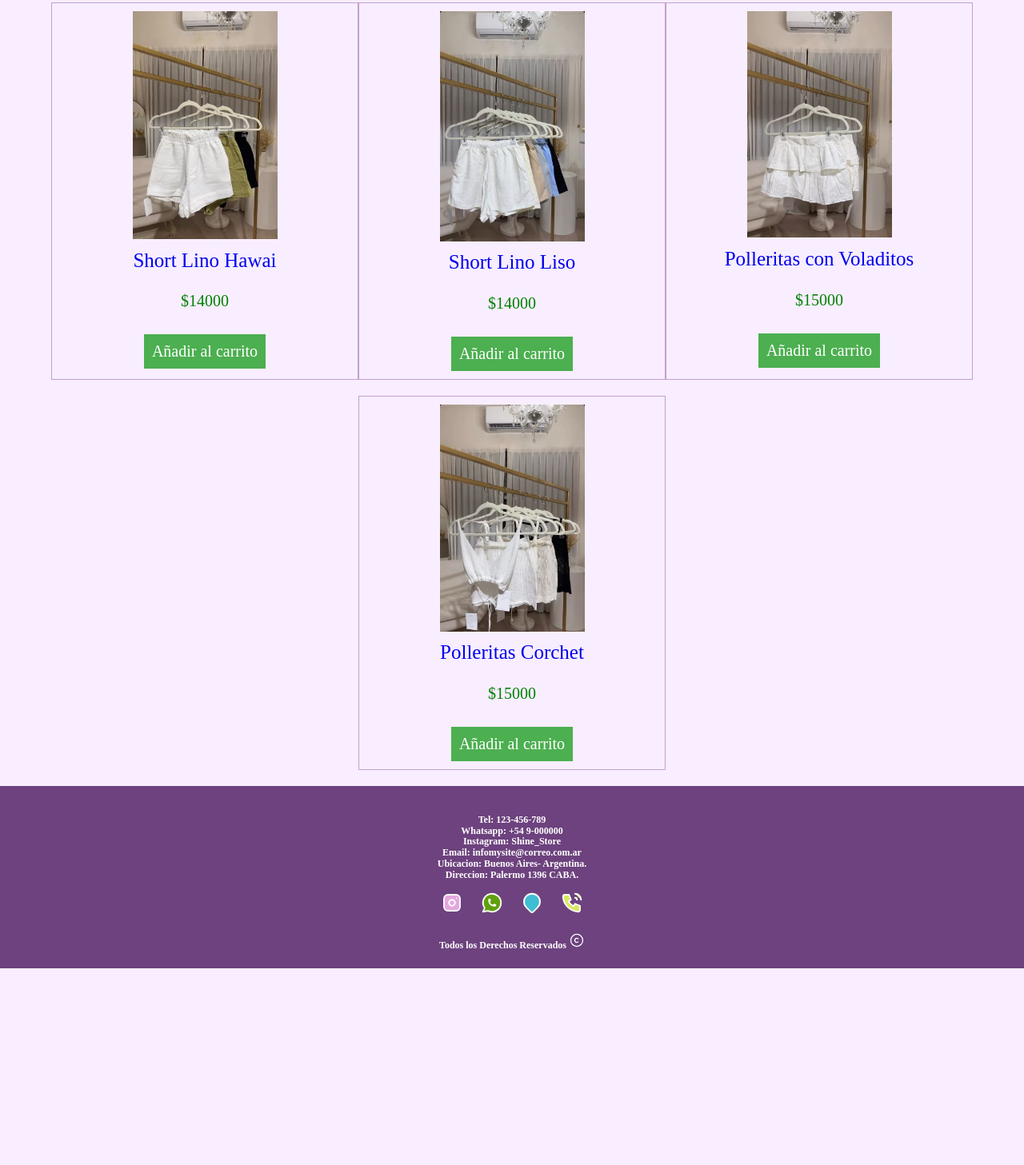
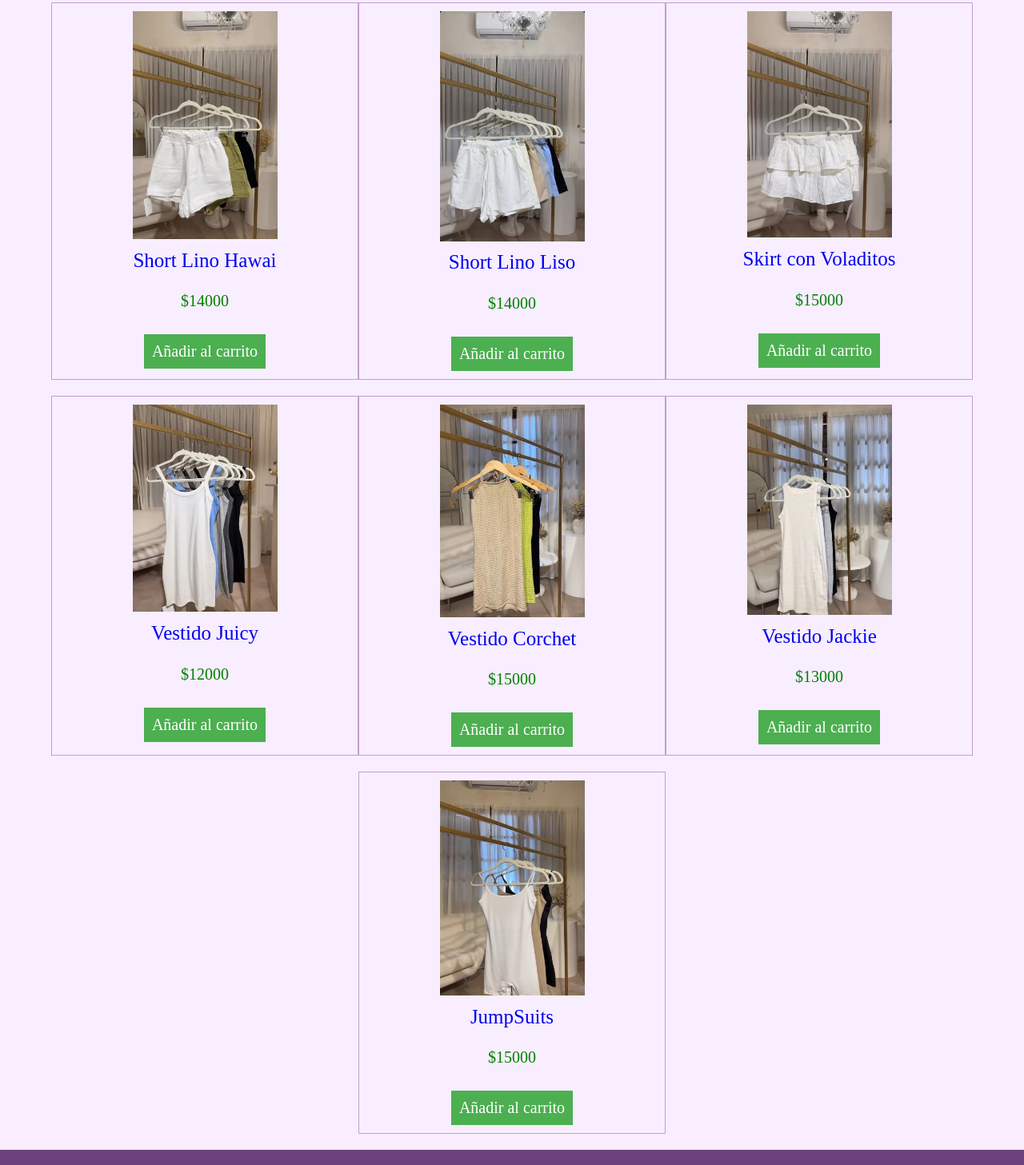
Before and after one commit to DevSabrinaGitHub/SALES-WEBSITE, a plain HTML site: page tienda.html in a window 1280 px wide. Shown: the part 1015-2472 px from the top of the page at 80% size. Before the commit the page ends 2226 px from the top, so only its background shows below. Drawn offline with Linux system fonts and the light colour scheme.

Commit message:
Add files via upload

```diff
--- a/tienda.html
+++ b/tienda.html
@@ -31,13 +31,13 @@
                     <a href= "tienda.html">
                         <img class ="producto_imagen" src="p3.jpg" alt ="remera basic">
                     <p class = "producto_nombre">Remeras de Algodon Basicas</p>
-                    <p class= "producto_precio"> $12000</P>
+                    <p class= "producto_precio"> $13000</P>
                 <!-- AÑADIR OPCIONES -->
 
                 <button class="boton-carrito">Añadir al carrito</button>
             </a>
         </div>
-
+            <!-- CARRITO PRODUCTOS-->
                 <div class =" producto">
                     <a href= "tienda.html">
                         <img class ="producto_imagen" src="p7.jpg" alt ="remera basic">
@@ -78,21 +78,46 @@
                 <div class =" producto">
                     <a href= "tienda.html">
                         <img class ="producto_imagen" src="p8.jpg" alt ="faldita con volados">
-                    <p class = "producto_nombre">Polleritas con Voladitos </p>
+                    <p class = "producto_nombre"> Skirt con Voladitos </p>
                     <p class= "producto_precio"> $15000</P>
                         <button class="boton-carrito">Añadir al carrito</button>
             </a>
         </div>
 
 
-                <div class ="producto">
+        <div class ="producto">
                     <a href= "tienda.html">
-                        <img class ="producto_imagen" src="p2.jpg" alt ="faldita corchet">
-                    <p class = "producto_nombre">Polleritas Corchet</p>
-                    <p class= "producto_precio"> $15000</P>
+                        <img class ="producto_imagen" src="p9.jpg" alt ="juicy dress">
+                    <p class = "producto_nombre">Vestido Juicy</p>
+                    <p class= "producto_precio"> $12000</P>
                         <button class="boton-carrito"> Añadir al carrito </button>
             </a>
         </div>
+            <div class ="producto">
+                <a href= "tienda.html">
+                    <img class ="producto_imagen" src="p10.jpg" alt ="corchet dress">
+                <p class = "producto_nombre">Vestido Corchet</p>
+                <p class= "producto_precio"> $15000</P>
+                    <button class="boton-carrito"> Añadir al carrito </button>
+        </a>
+    </div>
+            <div class ="producto">
+                <a href= "tienda.html">
+                    <img class ="producto_imagen" src="p11.jpg" alt ="jackie dress">
+                <p class = "producto_nombre">Vestido Jackie</p>
+                <p class= "producto_precio"> $13000</P>
+                    <button class="boton-carrito"> Añadir al carrito </button>
+            </a>
+            </div>
+            <div class ="producto">
+                <a href= "tienda.html">
+                    <img class ="producto_imagen" src="p12.jpg" alt ="enteritos basic">
+                <p class = "producto_nombre">JumpSuits </p>
+                <p class= "producto_precio"> $15000</P>
+                    <button class="boton-carrito"> Añadir al carrito </button>
+            </a>
+            </div>
+
 
     </main>
 
```
Also changed, not shown: p10.jpg (added), p11.jpg (added), p12.jpg (added), p9.jpg (added).
